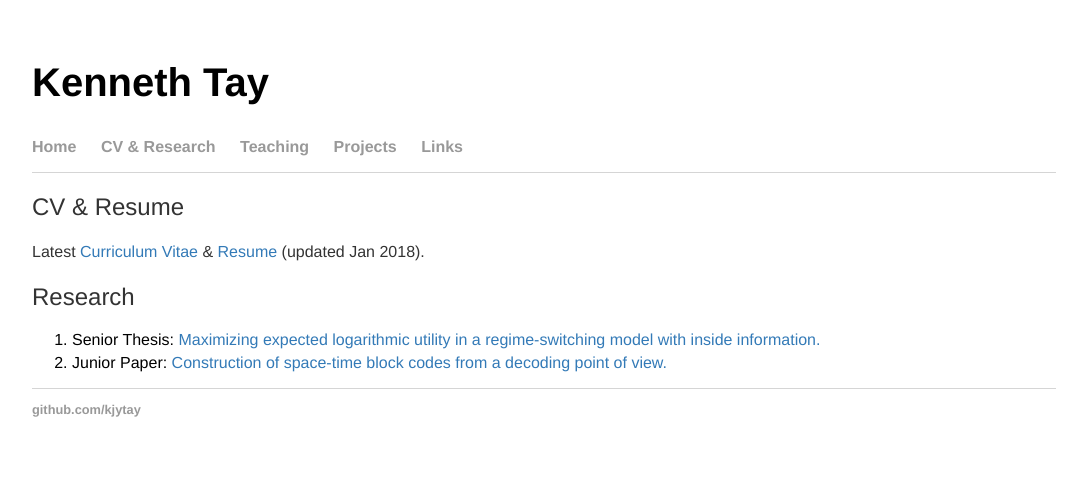
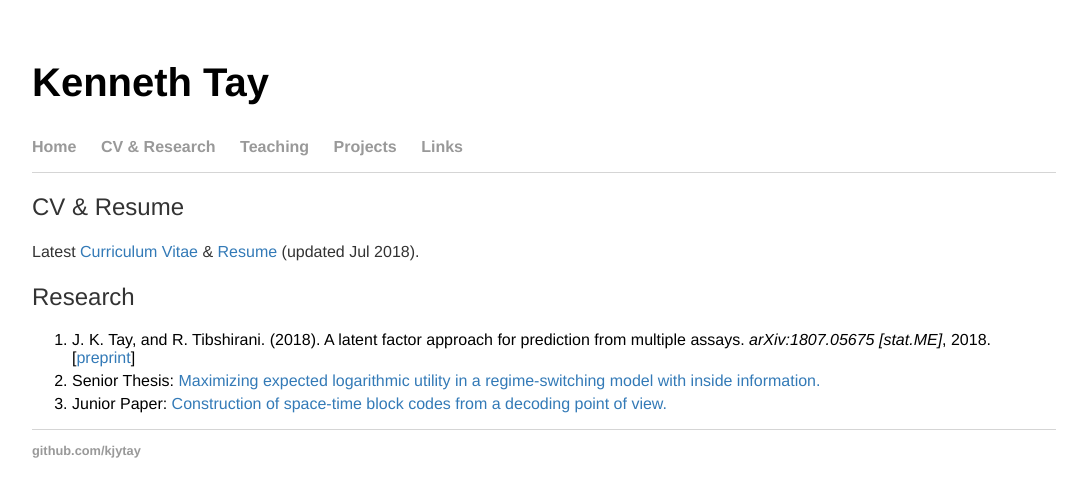
Before and after one commit to kjytay/kjytay.github.io, a Jekyll site: the page built from cv/index.html, in a window 1280 px wide. Shown: the top 497 px of the page, without its empty margins (96-1183 px from the left). Built offline with Jekyll 4.4.1, drawn with Linux system fonts in a browser that asks for light colours.

Commit message:
Updated CV & Research page.

```diff
--- a/cv/index.html
+++ b/cv/index.html
@@ -5,9 +5,10 @@
 
 <div class="blurb">
   <h2>CV & Resume</h2>
-  <p>Latest <a target="_blank" href="CV 2018-01.pdf">Curriculum Vitae</a> & <a target="_blank" href="Resume v20180131.pdf">Resume</a> (updated Jan 2018).</p>
+  <p>Latest <a target="_blank" href="CV 2018-07-17.pdf">Curriculum Vitae</a> & <a target="_blank" href="Resume 2018-07-17.pdf">Resume</a> (updated Jul 2018).</p>
   <h2>Research</h2>
   <ol>
+    <li>J. K. Tay, and R. Tibshirani. (2018). A latent factor approach for prediction from multiple assays. <i>arXiv:1807.05675 [stat.ME]</i>, 2018. [<a target="_blank" href="https://arxiv.org/abs/1807.05675">preprint</a>]</li>
     <li>Senior Thesis: <a target="_blank" href="Senior Thesis.pdf">Maximizing expected logarithmic utility in a regime-switching model with inside information.</a></li>
     <li>Junior Paper: <a target="_blank" href="Junior Paper.pdf">Construction of space-time block codes from a decoding point of view.</a></li>
   </ol>
```
Also changed, not shown: 4 other files.
